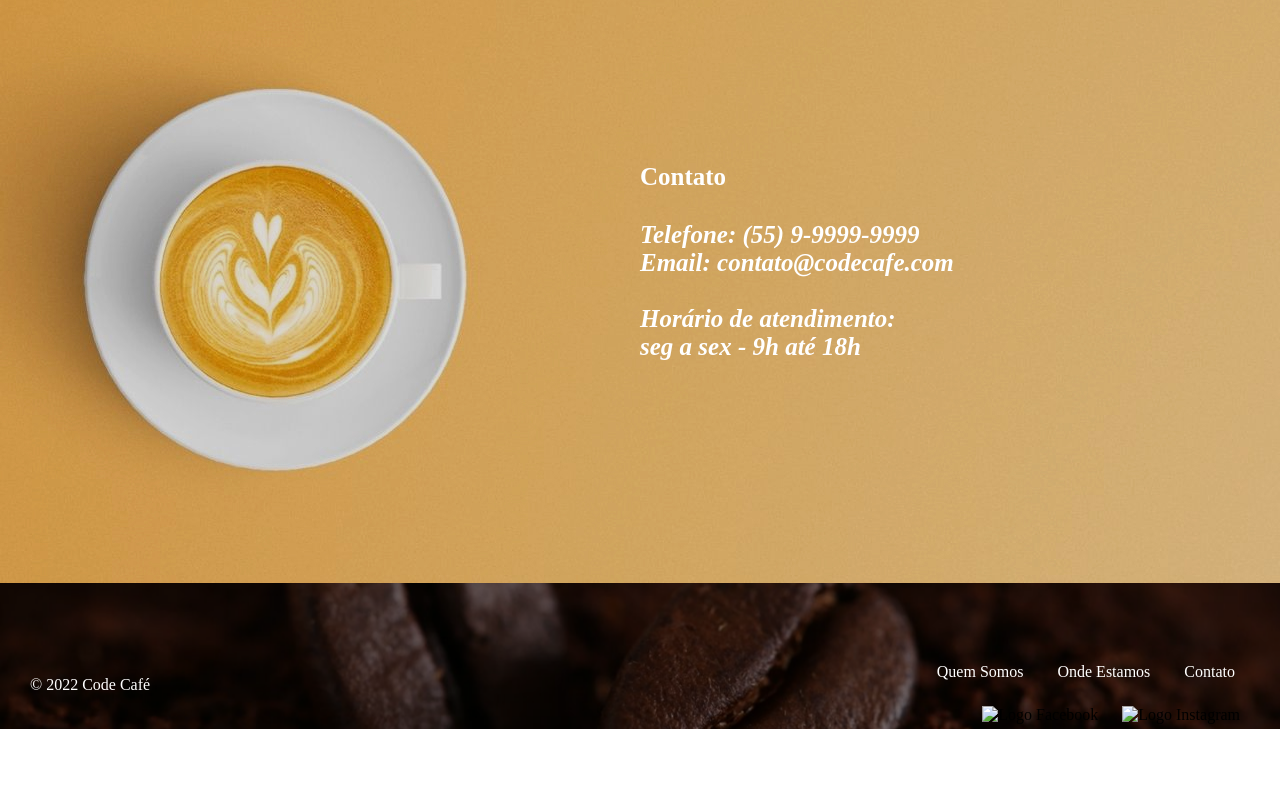
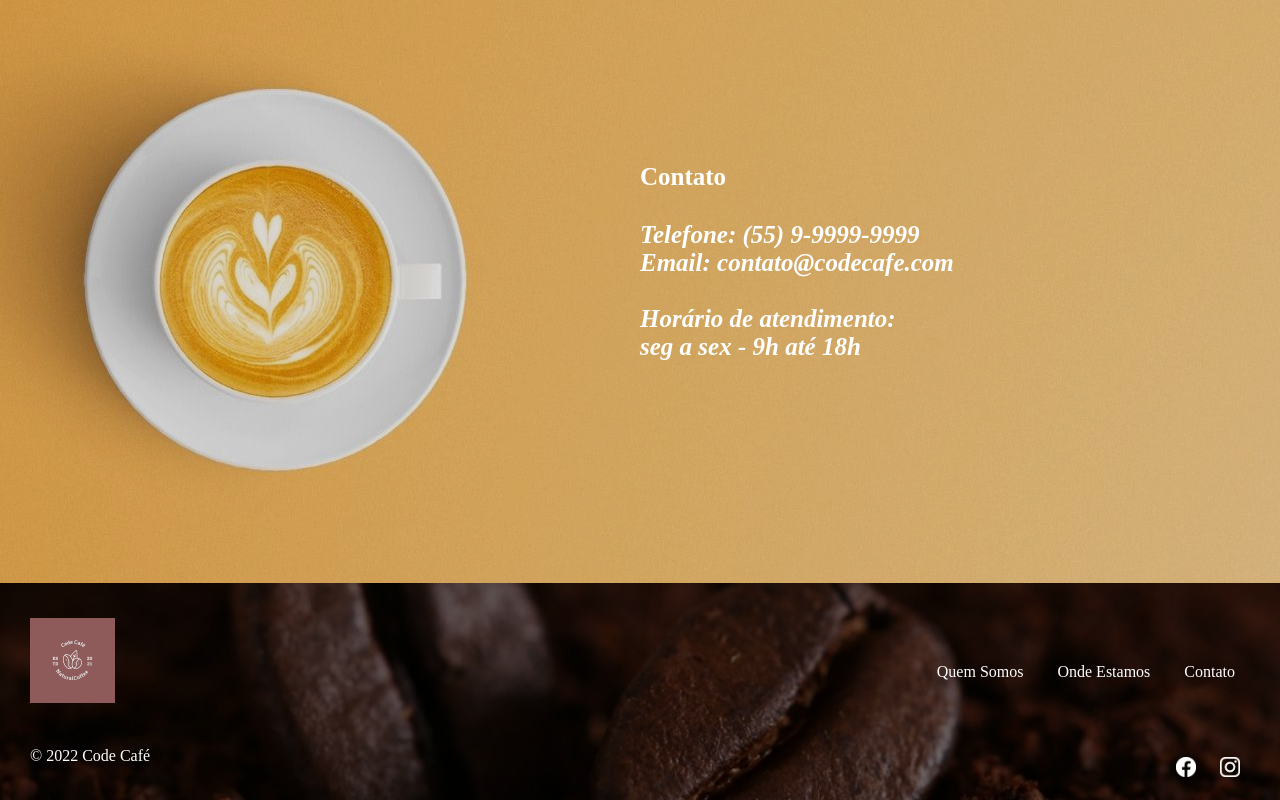
Before and after one commit to Thiago051/landing-page-code-cafe, a plain HTML site: page index.html in a window 1280 px wide. Shown: the part 2641-3441 px from the top of the page. Before the commit the page ends 3375 px from the top, so only its background shows below. Drawn offline with Linux system fonts and the light colour scheme; the site is published under a folder, as on GitHub Pages, so addresses that start at the root find nothing; a web font is replaced by a local one.

Commit message:
fix images

```diff
--- a/index.html
+++ b/index.html
@@ -77,7 +77,7 @@
 
         <footer class="rodape">
             <a href="index.html" class="logo">
-                <img src="/src/images/logo.jpg" alt="">
+                <img src="src/images/logo.jpg" alt="">
             </a>
 
             <ul>
@@ -89,11 +89,11 @@
             <div class="conteudo-de-baixo">
                 <div class="redes-sociais">
                     <a href="#" target="_blank">
-                        <img class="facebook" title="Logo Facebook" alt="Logo Facebook" src="/src/images/face.png"
+                        <img class="facebook" title="Logo Facebook" alt="Logo Facebook" src="src/images/face.png"
                             alt="">
                     </a>
                     <a href="#" target="_blank">
-                        <img class="instagram" title="Logo Instagram" alt="Logo Instagram" src="/src/images/insta.png"
+                        <img class="instagram" title="Logo Instagram" alt="Logo Instagram" src="src/images/insta.png"
                             alt="">
                     </a>
                 </div>
```
